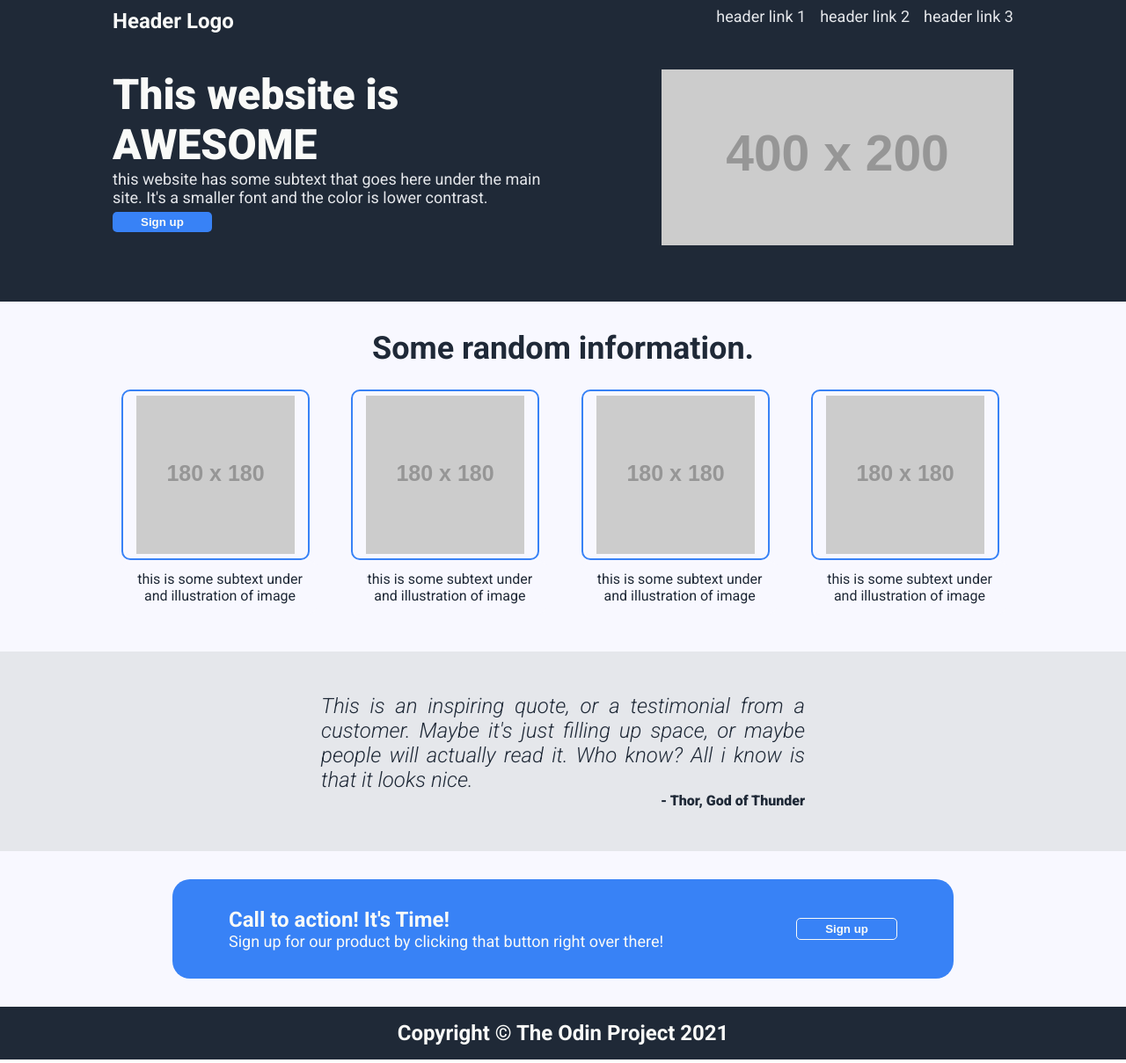
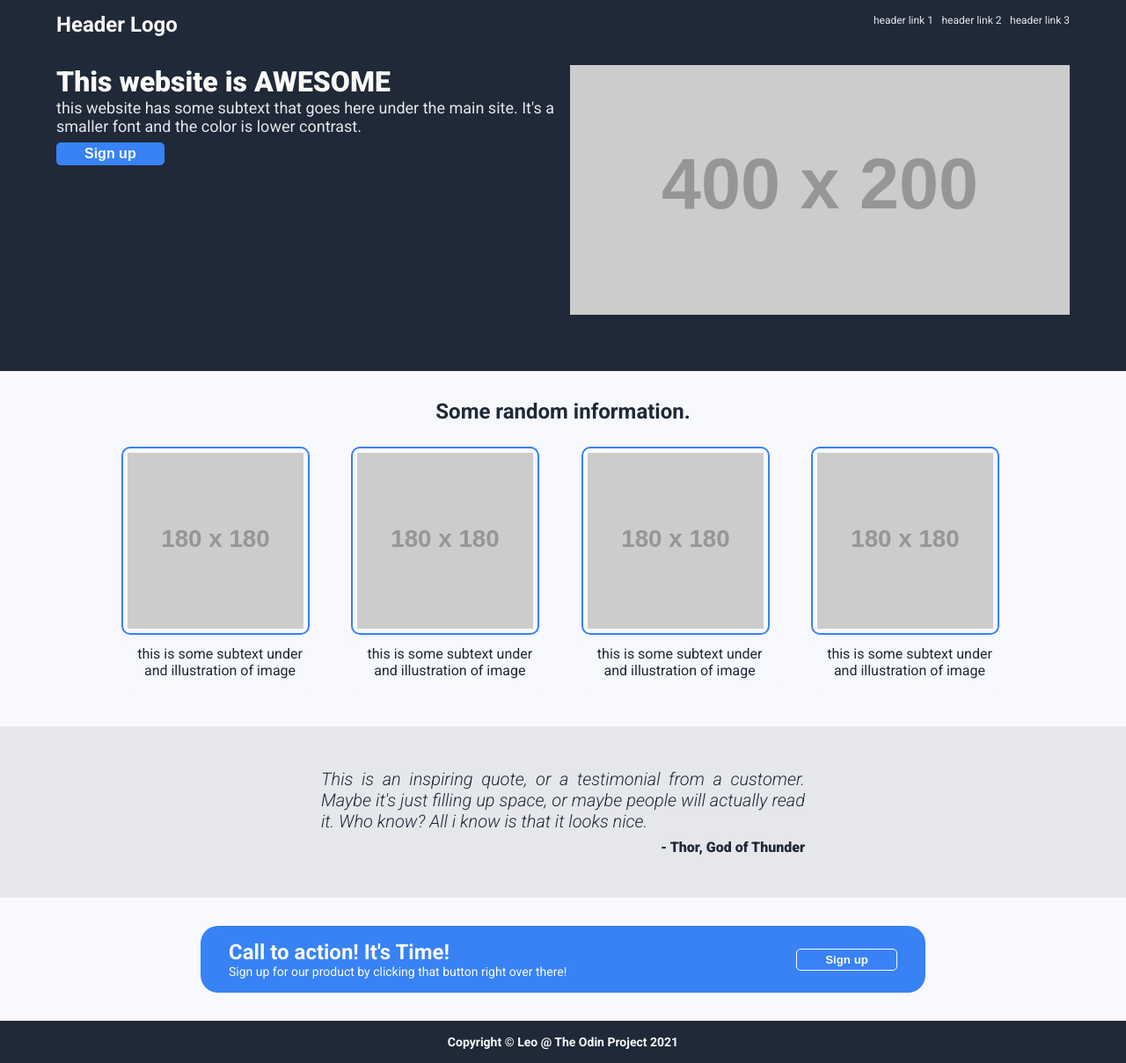
Before and after one commit to kileo123/OdinP, a plain HTML site: page Web01/index.html in a window 1280 px wide. Shown: the whole page at 88% size. Drawn offline with Linux system fonts and the light colour scheme; placeholder pictures from the web are drawn by us.

Commit message:
make web responsive

```diff
--- a/Web01/index.css
+++ b/Web01/index.css
@@ -28,18 +28,17 @@ div{
 
 /*================ TOP NAVIGATION BAR ================*/
 
+@media screen and (min-width: 800px) {
   .topnavbar{
     background-color: var(--topnav-bg-color);
     color: var(--main-text-color);
     display: flex;
   }
-
   .topnavbar .logo {
     margin-left: 10%;
     justify-self: start;
     align-self: center;
   }
-
   .topnavbar .navmenu {
     font-size: 18px;
     font-weight: 400;
@@ -49,41 +48,67 @@ div{
     justify-content: flex-end;
     align-items: center;
   }
-
   .topnavbar .navmenu ul {
     list-style-type: none;
     margin-top: 0.5rem;
   }
-
   .topnavbar .navmenu ul li {
     margin-left: 1rem;
+    float: left;
+  }
+}
+
+.topnavbar{
+  background-color: var(--topnav-bg-color);
+  color: var(--main-text-color);
+  display: flex;
+  padding-top: 0.5rem;
+}
+.topnavbar .logo {
+  max-width: 40%;
+  font-size: 24px;
+  margin-left: 5%;
+  justify-self: start;
+  align-self: flex-end;
+}
+.topnavbar .navmenu {
+  font-weight: 400;
+  color: var(--secondary-text-color);
+  margin-right: 5%;
+}
+.topnavbar .navmenu ul {
+  font-size: 12px;
+  list-style-type: none;
+  display: flex;
+  justify-self: flex-end;
+  align-items: flex-end;
+}
+.topnavbar .navmenu ul li {
+  margin-left: 0.6rem;
   float: left;
 }
 
 /*================ TOP BANNER ================*/
 
+@media screen and (min-width: 800px) {
   .topbanner{
     background-color: var(--topbanner-bg-color);
     color: var(--main-text-color);
     display: flex;
     padding: 2rem 0 4rem 0;
   }
-
   .topbanner .textarea{
     margin-left: 10%;
   }
-
   .topbanner .textarea .mainherotext{
     font-size: 48px;
     font-weight: 900;
   }
-
   .topbanner .textarea .secondarytext{
     font-size: 18px;
     font-weight: 400;
     color: var(--secondary-text-color);
   }
-
   .topbanner .textarea button{
     background-color: var(--button-color);
     color: var(--main-text-color);
@@ -92,15 +117,102 @@ div{
     padding: 4px 32px;
     font-weight: 900;
   }
-
   .topbanner .picarea{
     display: flex;
     margin-right: 10%;
     align-content: center;
     justify-content: flex-end;
   }
+}
+
+.topbanner{
+  background-color: var(--topbanner-bg-color);
+  color: var(--main-text-color);
+  display: flex;
+  padding: 2rem 0 4rem 0;
+}
+.topbanner .textarea{
+  max-width: 45%;
+  margin-left: 5%;
+  padding-right: 1rem;
+}
+.topbanner .textarea .mainherotext{
+  font-size: 32px;
+  font-weight: 900;
+}
+.topbanner .textarea .secondarytext{
+  font-size: 18px;
+  font-weight: 400;
+  color: var(--secondary-text-color);
+}
+.topbanner .textarea button{
+  background-color: var(--button-color);
+  color: var(--main-text-color);
+  border: none;
+  border-radius: 5px;
+  margin-top: 0.5rem;
+  padding: 4px 32px;
+  font-size: 16px;
+  font-weight: 900;
+}
+.topbanner .picarea{
+  display: flex;
+  margin-right: 5%;
+  align-self: start;
+  justify-self: flex-start;
+}
+.topbanner .picarea img{
+  width: 100%;
+  height: auto;
+}
 
 /*================ MAIN ARTICLES ================*/
+
+@media screen and (min-width: 800px) {
+  .articles{
+    background-color: var(--article-bg-color);
+    color: var(--quotes-text-color);
+    justify-content: center;
+    padding: 2rem 0;
+    align-items: center;
+  }
+  .articles .titlearea{
+    font-size: 36px;
+    text-align: center;
+    padding-bottom: 1rem;
+  }
+  .articles .card-container{
+    max-width: 80%;
+    margin: auto;
+    display: flex;
+    justify-content: space-between;
+  }
+  .articles .card-container .cards{
+    padding: 10px;
+    display: flex;
+    flex-direction: column;
+    max-width:220px;
+    justify-items: center;
+  }
+  .articles .card-container .cards .cardimg{
+    border: 2px solid var(--button-color);
+    display: flex;
+    border-radius: 10px;
+    max-width:200px;
+    padding: 5px;
+    justify-content: center;
+  }
+  .articles .card-container .cards .cardtext{
+    border: 2px solid var(--article-bg-color);
+    border-radius: 10px;
+    max-width:200px;
+    padding: 10px;
+    font-size: 16px;
+    font-weight: 400;
+    justify-self: center;
+    text-align: center;
+  }
+}
 
 .articles{
   background-color: var(--article-bg-color);
@@ -109,20 +221,17 @@ div{
   padding: 2rem 0;
   align-items: center;
 }
-
 .articles .titlearea{
-  font-size: 36px;
+  font-size: 24px;
   text-align: center;
   padding-bottom: 1rem;
 }
-
 .articles .card-container{
   max-width: 80%;
   margin: auto;
   display: flex;
   justify-content: space-between;
 }
-
 .articles .card-container .cards{
   padding: 10px;
   display: flex;
@@ -130,7 +239,6 @@ div{
   max-width:220px;
   justify-items: center;
 }
-
 .articles .card-container .cards .cardimg{
   border: 2px solid var(--button-color);
   display: flex;
@@ -139,7 +247,10 @@ div{
   padding: 5px;
   justify-content: center;
 }
-
+.articles .card-container .cards img{
+  width: 100%;
+  height: auto;
+}
 .articles .card-container .cards .cardtext{
   border: 2px solid var(--article-bg-color);
   border-radius: 10px;
@@ -151,7 +262,35 @@ div{
   text-align: center;
 }
 
+
 /*================ QUOTES ================*/
+
+@media screen and (min-width: 800px) {
+  .quotes{
+    background-color: var(--quotes-bg-color);
+    color: var(--quotes-text-color);
+    display: flex;
+    flex-direction: column;
+    text-align: justify;
+    padding-top: 3rem;
+    padding-bottom: 3rem;
+  }
+  .quotes .quote{
+    font-size: 24px;
+    font-weight: 300;
+    font-style: italic;
+    display: flex;
+    width: 550px;
+    margin: auto;
+  }
+  .quotes .source{
+    width: 550px;
+    margin: auto;
+    font-size: 16px;
+    font-weight: 900;
+    text-align: right;
+  }
+}
 
 .quotes{
   background-color: var(--quotes-bg-color);
@@ -162,19 +301,18 @@ div{
   padding-top: 3rem;
   padding-bottom: 3rem;
 }
-
 .quotes .quote{
-  font-size: 24px;
+  font-size: 20px;
   font-weight: 300;
   font-style: italic;
   display: flex;
-  width: 550px;
+  max-width: 80%;
   margin: auto;
 }
-
 .quotes .source{
-  width: 550px;
+  max-width: 80%;
   margin: auto;
+  padding-top: 0.5rem;
   font-size: 16px;
   font-weight: 900;
   text-align: right;
@@ -182,13 +320,13 @@ div{
 
 /*================ BOTTOM BANNER ================*/
 
+@media screen and (min-width: 800px) {
   .botbanner{
     background-color: var(--botbanner-bg-color);
     color: var(--main-text-color);
     padding-top: 2rem;
     padding-bottom: 2rem;
   }
-
   .botbanner .CTAcontainer{
     border: none;
     width: 760px;
@@ -199,23 +337,18 @@ div{
     display: flex;
     justify-content: space-between;
   }
-
   .botbanner .CTAcontainer .CTA{
     min-width: 70%;
   }
-
-
   .botbanner .CTAcontainer .CTA .CTAtext{
     font-size: 18px;
     font-weight: 400;
   }
-
   .botbanner .CTAcontainer .CTAbutton {
     display: flex;
     justify-content: end;
     align-items: center;
   }
-
   .botbanner .CTAcontainer button {
     background-color: var(--button-color);
     color: var(--main-text-color);
@@ -224,13 +357,61 @@ div{
     padding: 4px 32px;
     font-weight: 900;
   }
+}
+
+.botbanner{
+  background-color: var(--botbanner-bg-color);
+  color: var(--main-text-color);
+  padding-top: 2rem;
+  padding-bottom: 2rem;
+}
+.botbanner .CTAcontainer{
+  border: none;
+  max-width: 80%;
+  margin: auto;
+  padding: 1rem 2rem;
+  background-color: var(--button-color);
+  border-radius: 20px;
+  display: flex;
+  justify-content: space-between;
+}
+.botbanner .CTAcontainer .CTA{
+  max-width: 70%;
+}
+.botbanner .CTAcontainer .CTA .CTAtitle{
+  font-size: 24px;
+}
+.botbanner .CTAcontainer .CTA .CTAtext{
+  font-size: 14px;
+  font-weight: 400;
+}
+.botbanner .CTAcontainer .CTAbutton {
+  display: flex;
+  max-width: 25%;
+  justify-content: end;
+  align-items: center;
+}
+.botbanner .CTAcontainer button {
+  background-color: var(--button-color);
+  color: var(--main-text-color);
+  border: 1px solid var(--main-text-color);
+  border-radius: 5px;
+  /* padding: 4px 32px; */
+  font-weight: 900;
+}
+
 
 /*================ FOOTER ================*/
 
+@media screen and (min-width: 800px) {
+  .footer{
+    font-size: 24px;
+  }
+}
 .footer{
   background-color: var(--footer-bg-color);
   color: var(--main-text-color);
-  font-size: 24px;
+  font-size: 14px;
   text-align: center;
   padding-top: 1rem;
   padding-bottom: 1rem;
--- a/Web01/index.html
+++ b/Web01/index.html
@@ -97,7 +97,7 @@
     </div>
   </div>
   <div class="footer">
-    Copyright &copy; The Odin Project 2021
+    Copyright &copy; Leo @ The Odin Project 2021
   </div>
 </body>
 </html>
```
Lines whose indentation alone changed are shown as unchanged.
